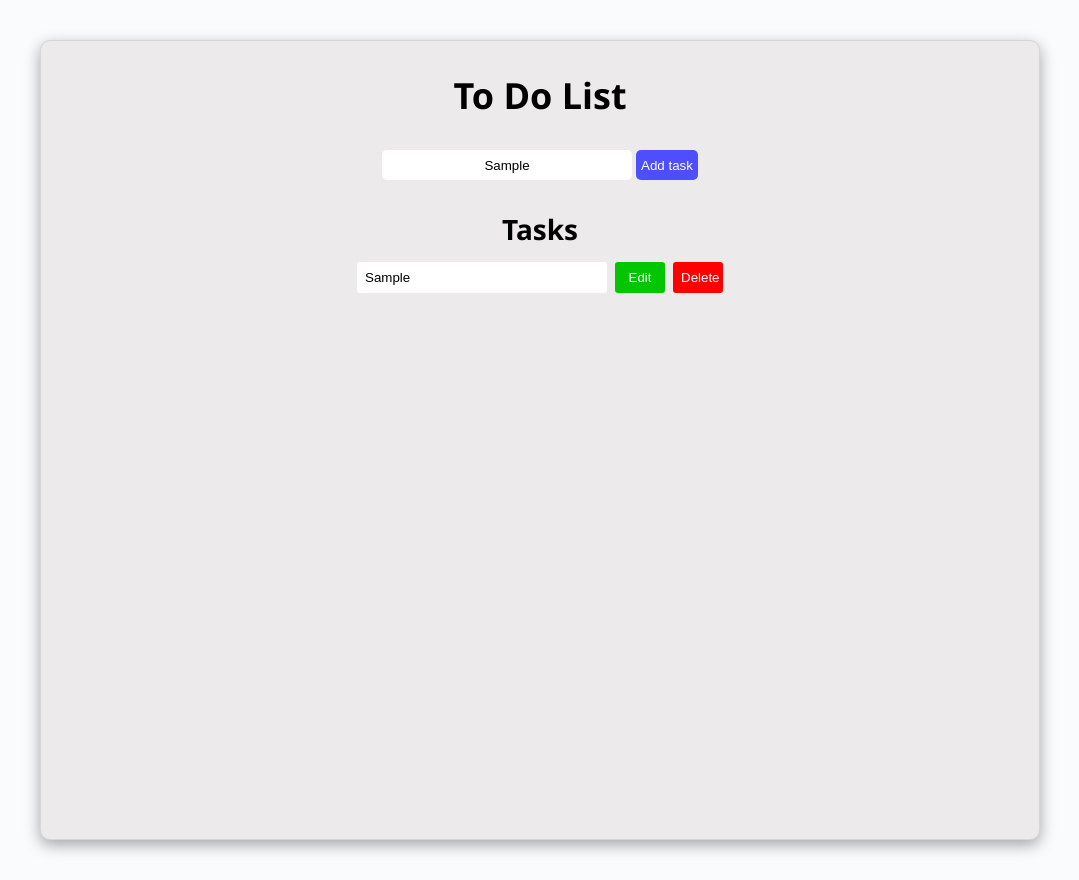
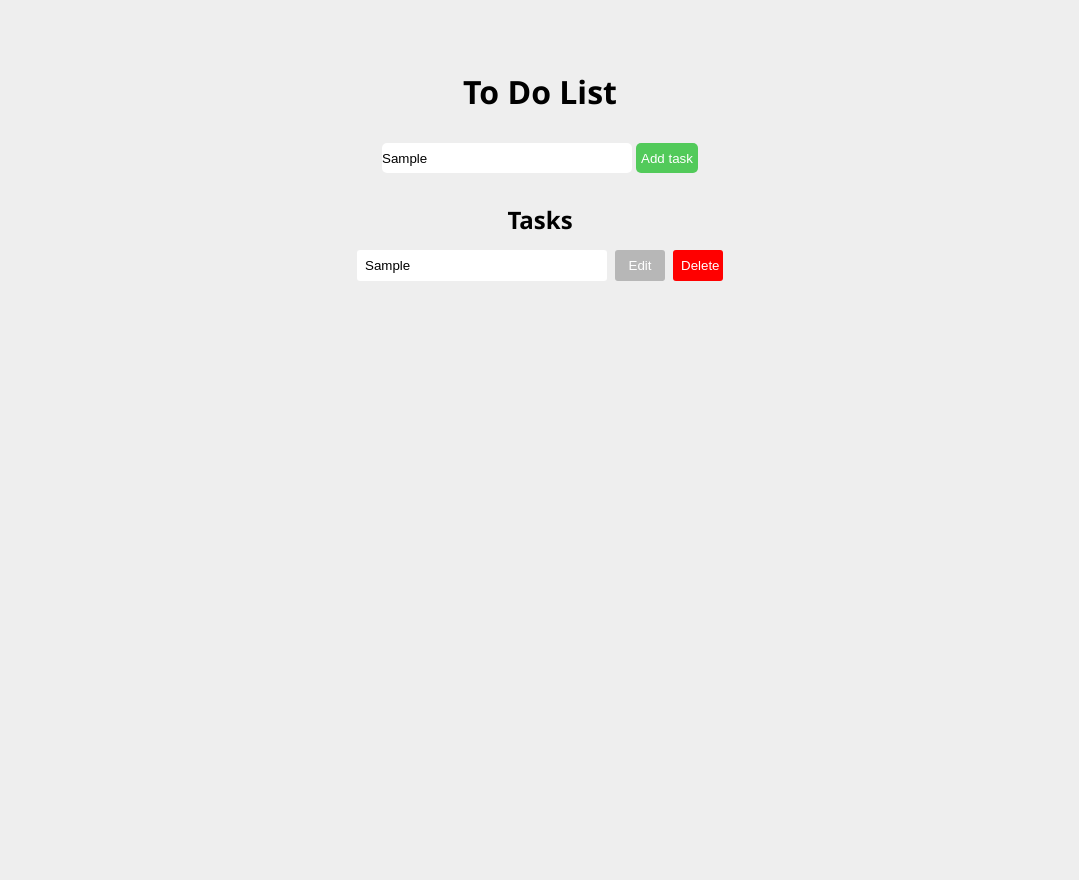
Before and after one commit to Elliee/js-to-do-list, a plain HTML site: page index.html in a window 1280 px wide. Both pictures are taken after typing "Sample" into the empty fields and a click on the input "Add task". Shown: the whole page, without its empty margins (100-1179 px from the left). Drawn offline with Linux system fonts and the light colour scheme.

Commit message:
updated button colors

```diff
--- a/style.css
+++ b/style.css
@@ -5,7 +5,7 @@
 }
 
 body {
-  background-color: #fafbfd;
+  background-color: rgb(238, 238, 238);
 
 }
 
@@ -14,11 +14,9 @@ body {
 .container {
   width: 1000px;
   margin: 40px auto;
-  border: 1px solid rgb(214, 214, 214);
-  background-color: rgb(236, 234, 234);
   border-radius: 10px;
   height: 100vh;
-  box-shadow: rgba(0, 0, 0, 0.35) 0px 5px 15px;
+
 }
 
 
@@ -52,7 +50,7 @@ h1 {
   text-align: center;
   padding-top: 30px;
   padding-bottom: 30px;
-  font-size: 36px;
+  font-size: 32px;
 }
 
 
@@ -68,7 +66,6 @@ h1 {
   border-radius: 5px;
   border: none;
   font-family:Arial, Helvetica, sans-serif;
-  text-align:center;
 }
 
 #task-submit-btn {
@@ -77,12 +74,12 @@ h1 {
   border-radius: 5px;
   border: none;
   font-family: Arial, Helvetica, sans-serif;
-  background-color: rgb(78, 78, 255);
+  background-color: rgb(82, 202, 90);
   color: white;
 }
 
 #task-submit-btn:hover {
-  background-color: rgb(49, 49, 243);
+  background-color: rgb(72, 184, 80);
   cursor: pointer;
 }
 
@@ -92,7 +89,7 @@ h2 {
   font-family:'Segoe UI', Tahoma, Geneva, Verdana, sans-serif;
   color: black;
   margin-bottom: 10px;
-  font-size: 28px;
+  font-size: 24px;
 }
 
 
@@ -115,7 +112,7 @@ h2 {
 
 .edit {
   color: white;
-  background-color: rgb(3, 197, 3);
+  background-color: rgb(183, 183, 183);
   border-radius: 3px;
   border: none;
   font-family:Arial, Helvetica, sans-serif;
@@ -130,7 +127,7 @@ h2 {
 }
 
 .edit:hover {
-  background-color: rgb(1, 173, 1);
+  background-color: rgb(167, 166, 166);
   cursor: pointer;
 }
 
```
Also changed, not shown: index.html (+1 -1 lines).
